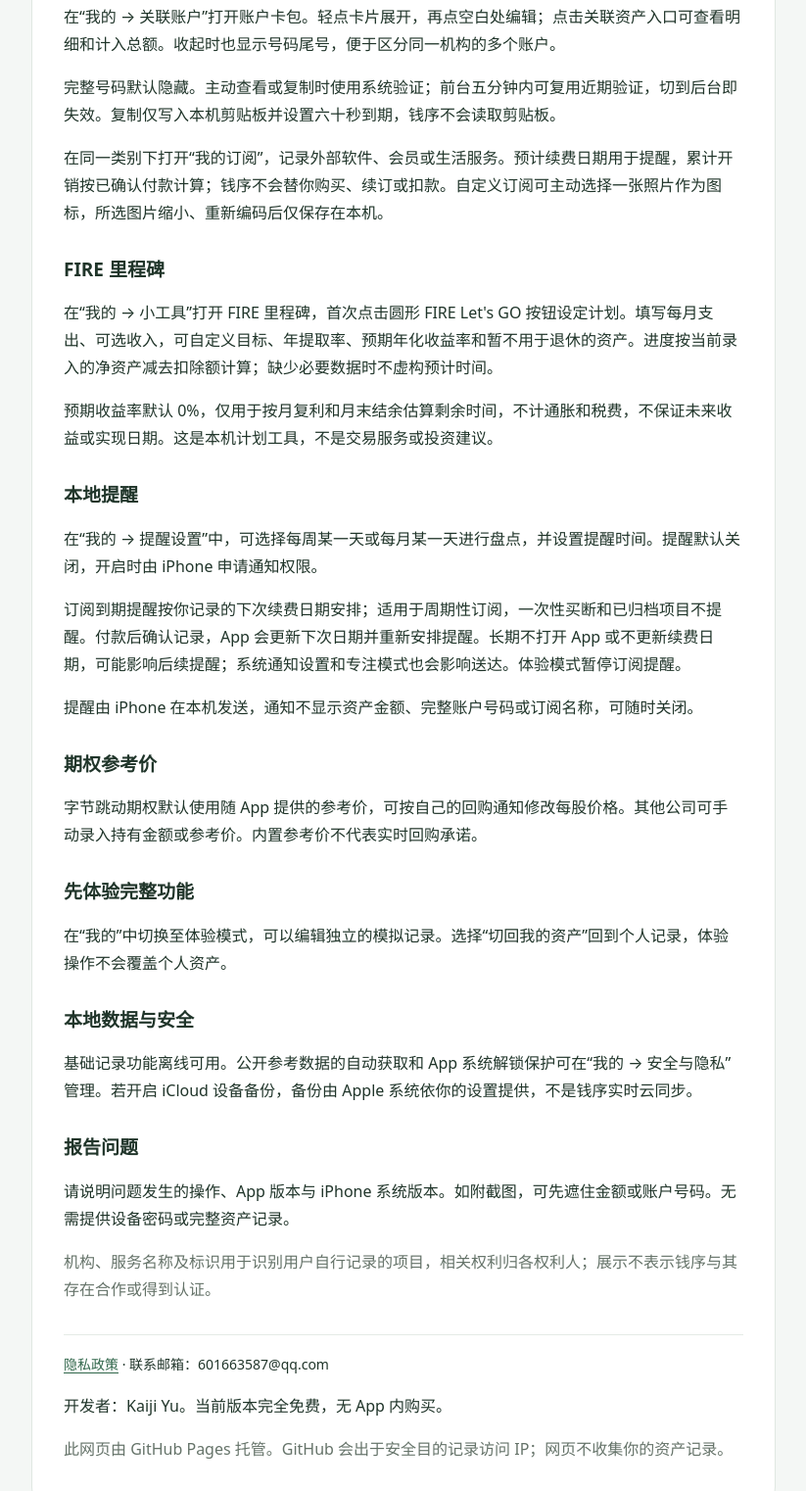
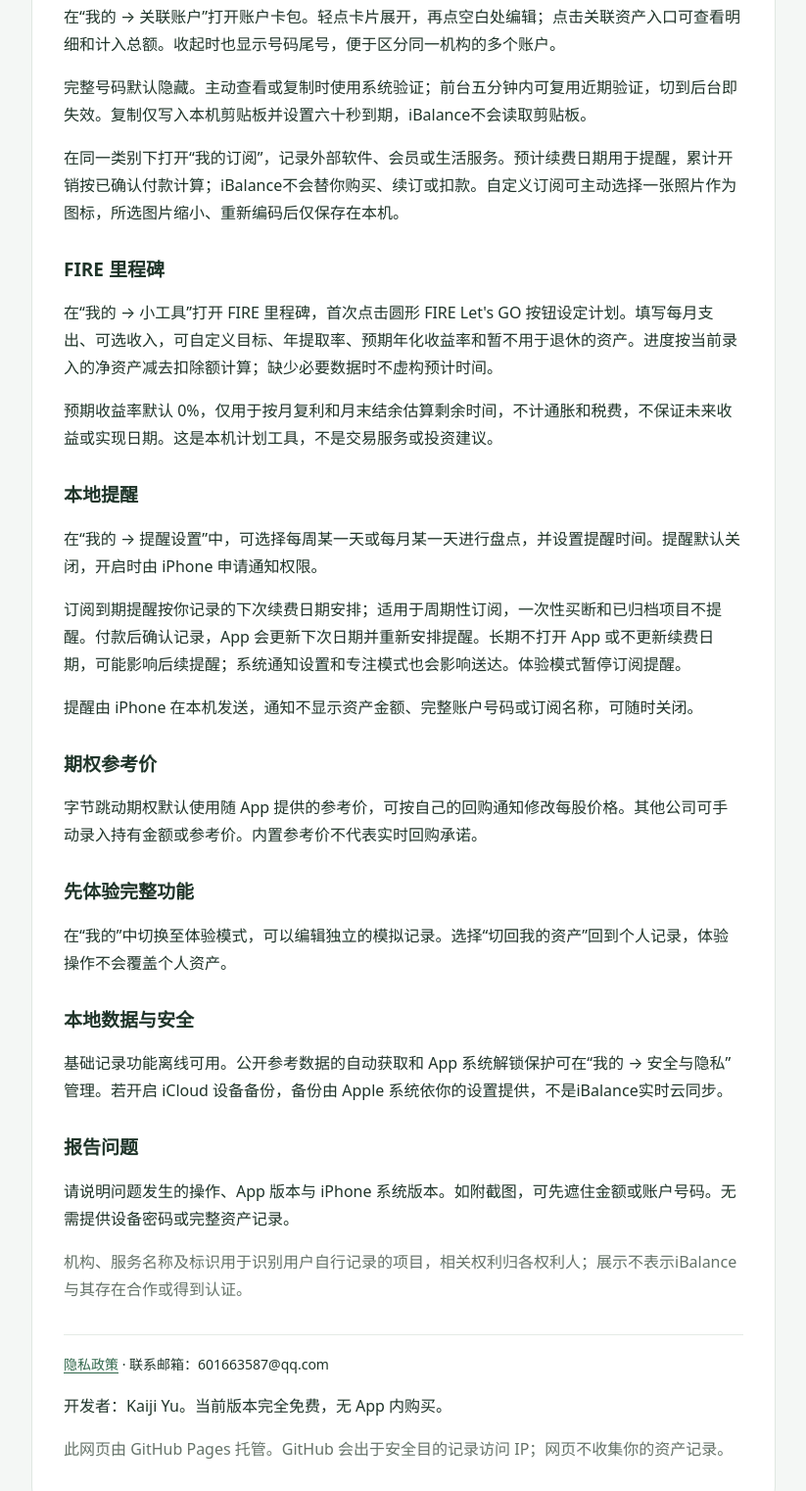
Before and after one commit to yukaiji2-cmd/qianxu-support, a plain HTML site: page index.html in a window 1280 px wide. Shown: the part 479-2001 px from the top of the page at 98% size, without its empty margins (228-1051 px from the left). Drawn offline with Linux system fonts and the light colour scheme.

Commit message:
Rename current product, privacy policy and support pages to iBalance

```diff
--- a/index.html
+++ b/index.html
@@ -1,11 +1,11 @@
 <!doctype html>
-<html lang="zh-CN"><head><meta charset="utf-8"><meta name="viewport" content="width=device-width, initial-scale=1"><meta name="robots" content="noindex"><title>钱序 · 支持</title><link rel="stylesheet" href="stylesheet.css"></head>
-<body><main><header><nav><a href="support.html">使用支持</a><a href="privacy.html">隐私政策</a></nav><h1>钱序使用支持</h1><p class="muted">个人资产记录与盘点工具</p></header>
+<html lang="zh-CN"><head><meta charset="utf-8"><meta name="viewport" content="width=device-width, initial-scale=1"><meta name="robots" content="noindex"><title>iBalance · 支持</title><link rel="stylesheet" href="stylesheet.css"></head>
+<body><main><header><nav><a href="support.html">使用支持</a><a href="privacy.html">隐私政策</a></nav><h1>iBalance使用支持</h1><p class="muted">个人资产记录与盘点工具</p></header>
 <p>需要帮助或反馈问题，请联系：<a href="mailto:601663587@qq.com">601663587@qq.com</a>。</p>
 <h2>资产与盘点</h2><p>在“资产”页点击加号，选择新增资产或资产盘点。现金默认记录当前余额；追加金额是单独的操作。盘点时更新金额，查看带入的参考汇率，再选择“保存此次盘点”。点击总资产旁的箭头可以查看历史。</p>
 <h2>账户与订阅</h2><p>在“我的 → 关联账户”打开账户卡包。轻点卡片展开，再点空白处编辑；点击关联资产入口可查看明细和计入总额。收起时也显示号码尾号，便于区分同一机构的多个账户。</p>
-<p>完整号码默认隐藏。主动查看或复制时使用系统验证；前台五分钟内可复用近期验证，切到后台即失效。复制仅写入本机剪贴板并设置六十秒到期，钱序不会读取剪贴板。</p>
-<p>在同一类别下打开“我的订阅”，记录外部软件、会员或生活服务。预计续费日期用于提醒，累计开销按已确认付款计算；钱序不会替你购买、续订或扣款。自定义订阅可主动选择一张照片作为图标，所选图片缩小、重新编码后仅保存在本机。</p>
+<p>完整号码默认隐藏。主动查看或复制时使用系统验证；前台五分钟内可复用近期验证，切到后台即失效。复制仅写入本机剪贴板并设置六十秒到期，iBalance不会读取剪贴板。</p>
+<p>在同一类别下打开“我的订阅”，记录外部软件、会员或生活服务。预计续费日期用于提醒，累计开销按已确认付款计算；iBalance不会替你购买、续订或扣款。自定义订阅可主动选择一张照片作为图标，所选图片缩小、重新编码后仅保存在本机。</p>
 <h2>FIRE 里程碑</h2><p>在“我的 → 小工具”打开 FIRE 里程碑，首次点击圆形 FIRE Let's GO 按钮设定计划。填写每月支出、可选收入，可自定义目标、年提取率、预期年化收益率和暂不用于退休的资产。进度按当前录入的净资产减去扣除额计算；缺少必要数据时不虚构预计时间。</p>
 <p>预期收益率默认 0%，仅用于按月复利和月末结余估算剩余时间，不计通胀和税费，不保证未来收益或实现日期。这是本机计划工具，不是交易服务或投资建议。</p>
 <h2>本地提醒</h2><p>在“我的 → 提醒设置”中，可选择每周某一天或每月某一天进行盘点，并设置提醒时间。提醒默认关闭，开启时由 iPhone 申请通知权限。</p>
@@ -13,7 +13,7 @@
 <p>提醒由 iPhone 在本机发送，通知不显示资产金额、完整账户号码或订阅名称，可随时关闭。</p>
 <h2>期权参考价</h2><p>字节跳动期权默认使用随 App 提供的参考价，可按自己的回购通知修改每股价格。其他公司可手动录入持有金额或参考价。内置参考价不代表实时回购承诺。</p>
 <h2>先体验完整功能</h2><p>在“我的”中切换至体验模式，可以编辑独立的模拟记录。选择“切回我的资产”回到个人记录，体验操作不会覆盖个人资产。</p>
-<h2>本地数据与安全</h2><p>基础记录功能离线可用。公开参考数据的自动获取和 App 系统解锁保护可在“我的 → 安全与隐私”管理。若开启 iCloud 设备备份，备份由 Apple 系统依你的设置提供，不是钱序实时云同步。</p>
+<h2>本地数据与安全</h2><p>基础记录功能离线可用。公开参考数据的自动获取和 App 系统解锁保护可在“我的 → 安全与隐私”管理。若开启 iCloud 设备备份，备份由 Apple 系统依你的设置提供，不是iBalance实时云同步。</p>
 <h2>报告问题</h2><p>请说明问题发生的操作、App 版本与 iPhone 系统版本。如附截图，可先遮住金额或账户号码。无需提供设备密码或完整资产记录。</p>
-<p class="muted">机构、服务名称及标识用于识别用户自行记录的项目，相关权利归各权利人；展示不表示钱序与其存在合作或得到认证。</p>
+<p class="muted">机构、服务名称及标识用于识别用户自行记录的项目，相关权利归各权利人；展示不表示iBalance与其存在合作或得到认证。</p>
 <footer><a href="privacy.html">隐私政策</a> · 联系邮箱：601663587@qq.com<p>开发者：Kaiji Yu。当前版本完全免费，无 App 内购买。</p><p class="muted">此网页由 GitHub Pages 托管。GitHub 会出于安全目的记录访问 IP；网页不收集你的资产记录。</p></footer></main></body></html>
```
Also changed, not shown: privacy.html (+1 -1 lines), support.html (+6 -6 lines).
